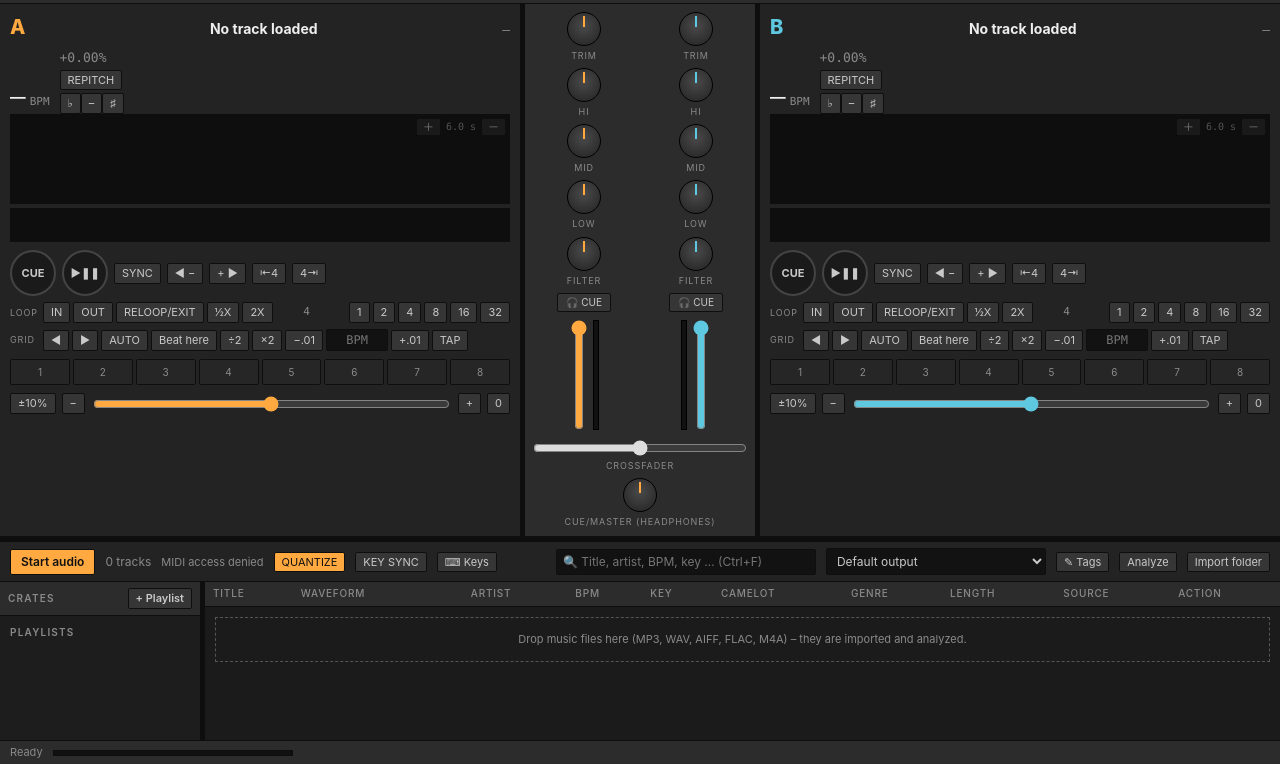
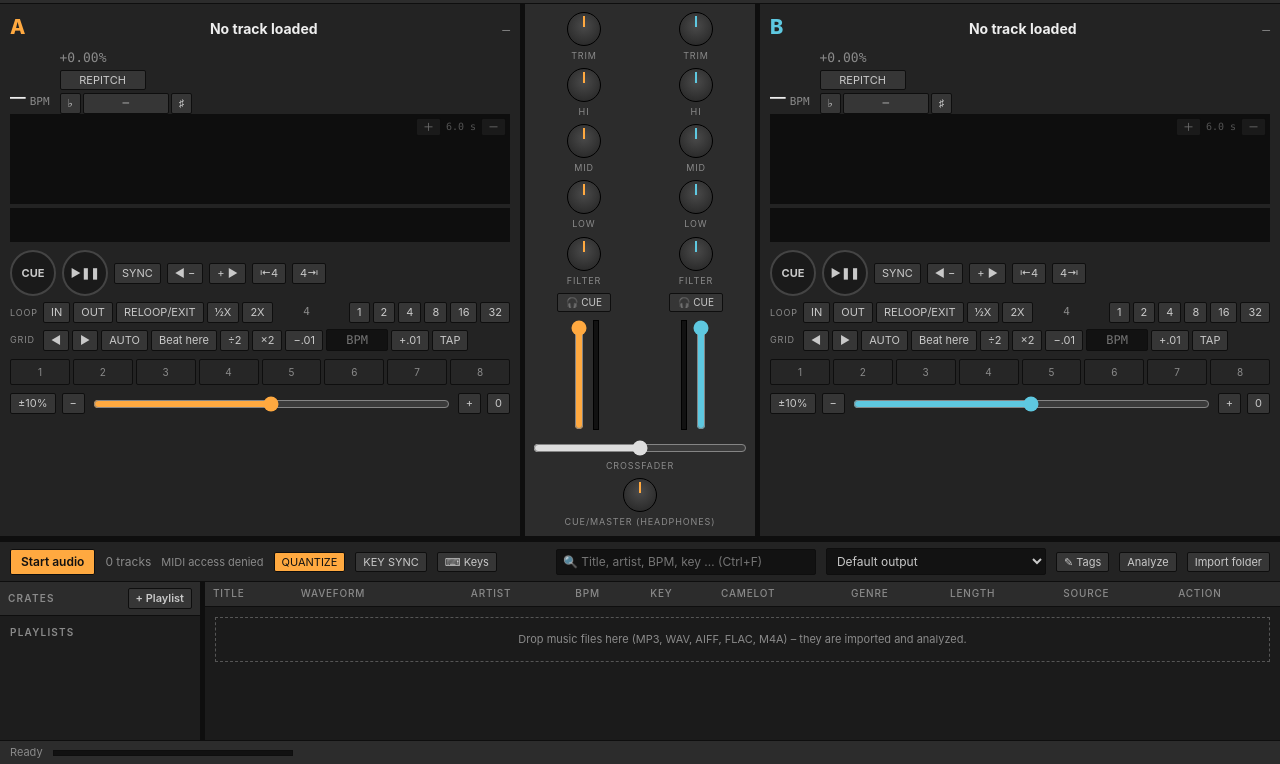
Before and after one commit to thegroovex/ableton-live-archiv, a plain HTML site: page static/index.html in a window 1280 px wide. Both pictures are taken after a click on the element "DJ". Shown: the part 36-800 px from the top of the page. Drawn offline with Linux system fonts and the light colour scheme; no server answers.

Commit message:
DJ: Repitch/Keep Pitch, Transposition und Key Sync

```diff
--- a/static/css/app.css
+++ b/static/css/app.css
@@ -274,3 +274,9 @@ body.resizing-y, body.resizing-y * { cursor: row-resize !important; }
 .t-hint { color: var(--dim); font-size: 11px; padding-top: 0; }
 .t-hint:empty { display: none; }
 .rating .dim { color: var(--dim); }
+
+/* Tonhöhe: Repitch/Keep Pitch und Transposition */
+.ratebox .mtbtn { min-width: 86px; }
+.keybox { display: flex; gap: 2px; }
+.keybox .keyval { min-width: 86px; font-family: var(--mono); }
+.keybox .keyval.ksync { box-shadow: inset 0 0 0 1px var(--accent, #5ec8e0); }
```
